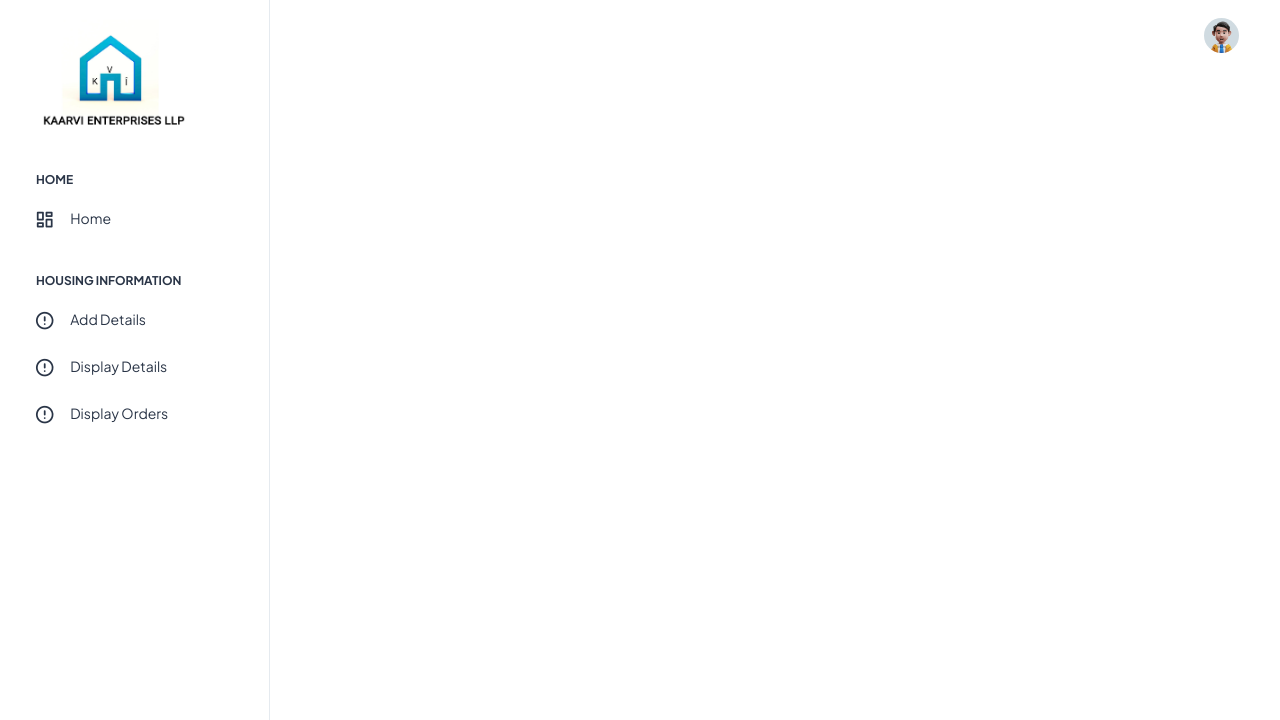
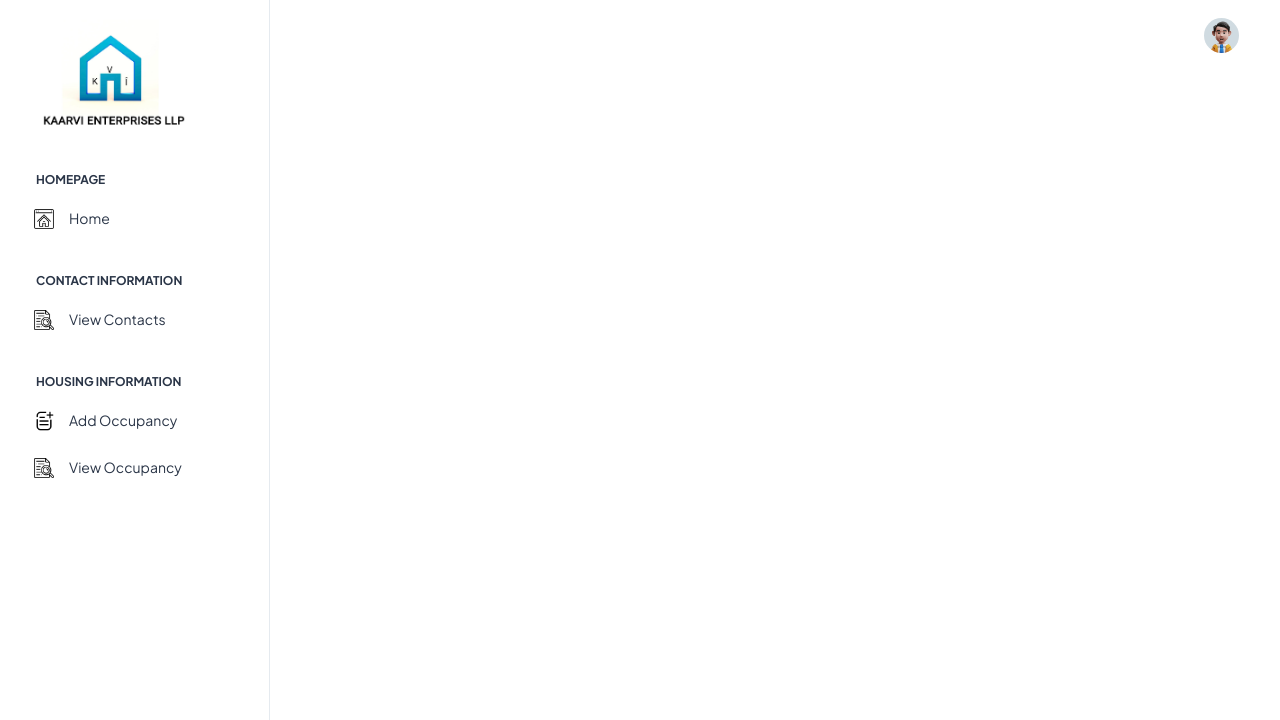
Before and after one commit to Bibinku/hosttry, a Django app: page /Backend/indexpage/ in a window 1280 px wide. Shown: the top 720 px of the page. Run offline with Django 5.2, Linux system fonts and the light colour scheme; some libraries are stand-ins or nearby versions.

Commit message:
Icons add in bacnd

```diff
--- a/Backend/templates/index.html
+++ b/Backend/templates/index.html
@@ -32,14 +32,26 @@
           <ul id="sidebarnav">
             <li class="nav-small-cap">
               <i class="ti ti-dots nav-small-cap-icon fs-4"></i>
-              <span class="hide-menu">Home</span>
+              <span class="hide-menu">HomePage</span>
             </li>
             <li class="sidebar-item">
               <a class="sidebar-link" href="{% url 'homepage' %}" aria-expanded="false">
                 <span>
-                  <i class="ti ti-layout-dashboard"></i>
+                  <img src="{% static '/assets/icons/Home.png' %}" alt="Icon" style="width:20px; height:20px; vertical-align:middle;">
                 </span>
                 <span class="hide-menu">Home</span>
+              </a>
+            </li>
+            <li class="nav-small-cap">
+              <i class="ti ti-dots nav-small-cap-icon fs-4"></i>
+              <span class="hide-menu">Contact Information</span>
+            </li>
+            <li class="sidebar-item">
+              <a class="sidebar-link" href="{% url 'displaycontact' %}" aria-expanded="false">
+                <span>
+                  <img src="{% static '/assets/icons/view1.png' %}" alt="Icon" style="width:20px; height:20px; vertical-align:middle;">
+                </span>
+                <span class="hide-menu">View  Contacts  </span>
               </a>
             </li>
             <li class="nav-small-cap">
@@ -49,27 +61,22 @@
             <li class="sidebar-item">
               <a class="sidebar-link" href="{% url 'detailspage' %}" aria-expanded="false">
                 <span>
-                  <i class="ti ti-alert-circle"></i>
+                  <img src="{% static '/assets/icons/Add1.png' %}" alt="Icon" style="width:20px; height:20px; vertical-align:middle;">
                 </span>
-                <span class="hide-menu">Add Details</span>
-              </a>
-            </li>
-            <li class="sidebar-item" >
-              <a class="sidebar-link" href="{% url 'displaydetails' %}" aria-expanded="false">
-                <span>
-                  <i class="ti ti-alert-circle"></i>
-                </span>
-                <span class="hide-menu">Display Details</span>
+                <span class="hide-menu">Add Occupancy</span>
               </a>
             </li>
             <li class="sidebar-item">
-              <a class="sidebar-link" href="{% url 'displaycontact' %}" aria-expanded="false">
+              <a class="sidebar-link" href="{% url 'displaydetails' %}" aria-expanded="false">
                 <span>
-                  <i class="ti ti-alert-circle"></i>
-                </span>
-                <span class="hide-menu">Display Orders </span>
-              </a>
+             <img src="{% static '/assets/icons/view1.png' %}" alt="Icon" style="width:20px; height:20px; vertical-align:middle;">
+             </span>
+               <span class="hide-menu">View Occupancy</span>
+                </a>
             </li>
+
+
+
 <!--            <li class="sidebar-item">-->
 <!--              <a class="sidebar-link" href="./ui-forms.html" aria-expanded="false">-->
 <!--                <span>-->
```
Also changed, not shown: Backend/static/assets/icons/Add1.png (added), Backend/static/assets/icons/Home.png (added), Backend/static/assets/icons/view1.png (added), db.sqlite3.
